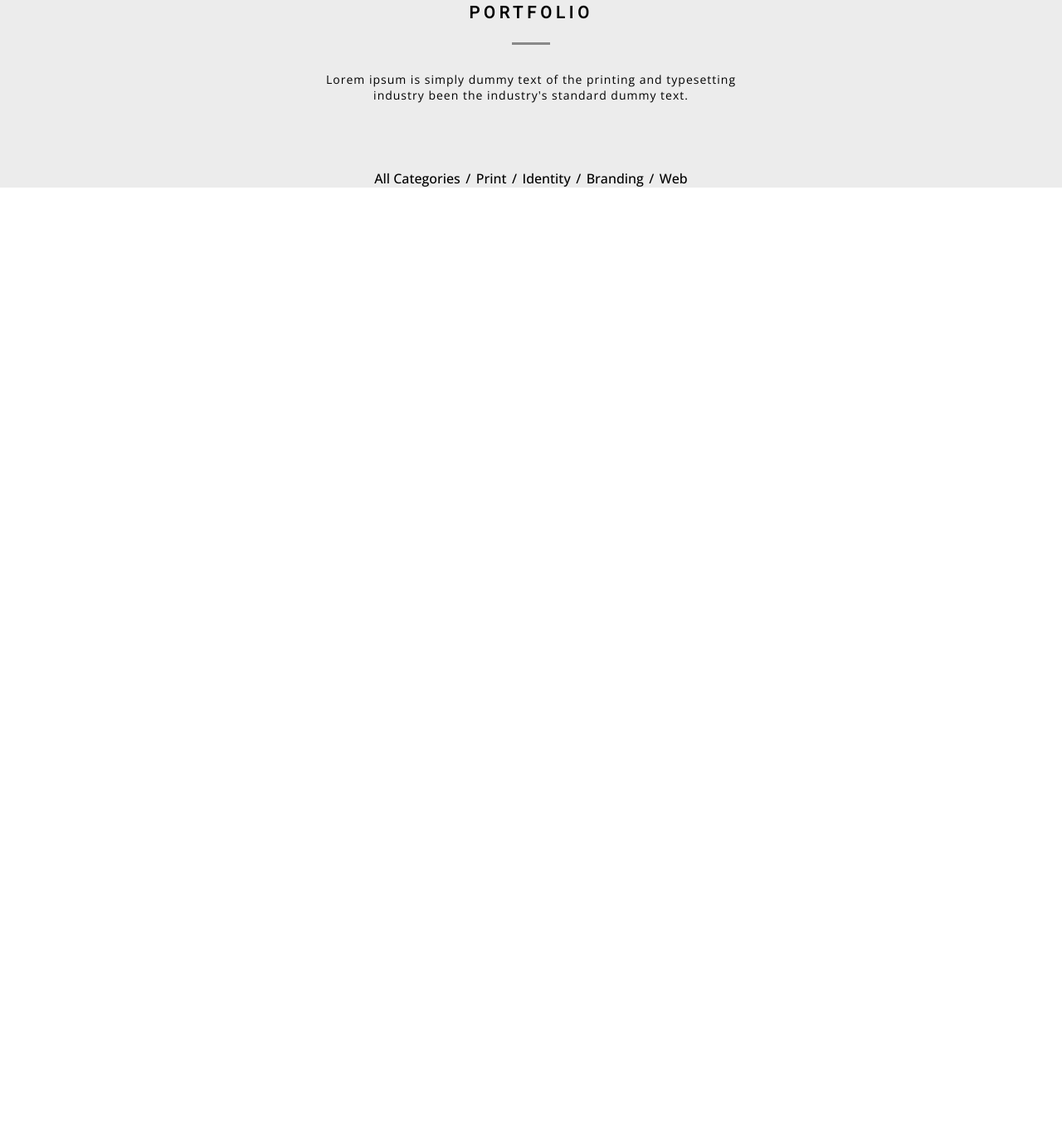
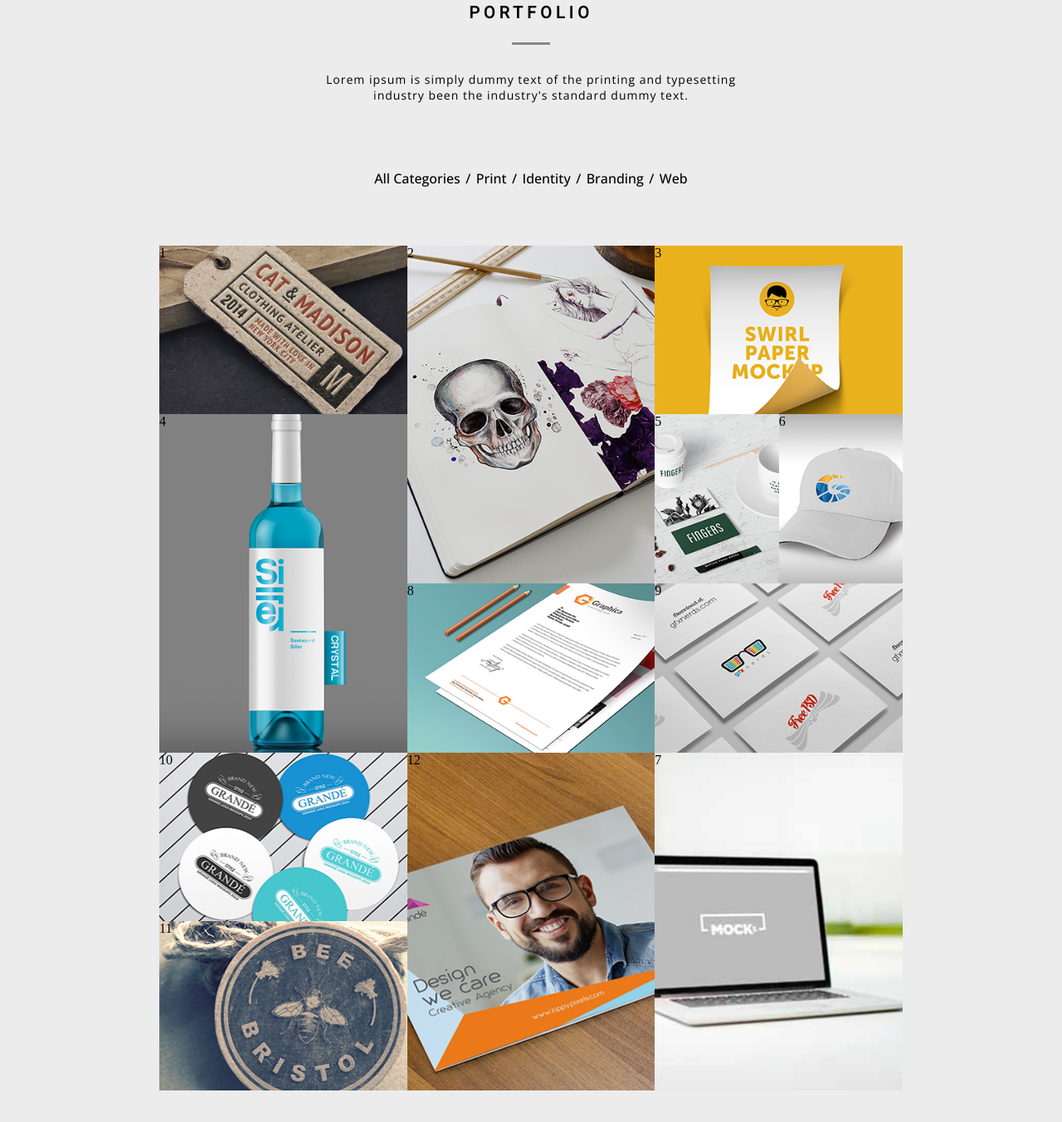
Before and after one commit to dragan0107/graxpo-project, a website: page page/index.html in a window 1280 px wide. Shown: the part 6894-8246 px from the top of the page at 83% size. Before the commit the page ends 7120 px from the top, so only its background shows below. Drawn offline with nearby package versions, Linux system fonts and the light colour scheme.

Commit message:
feat: Initial grid added

```diff
--- a/page/index.html
+++ b/page/index.html
@@ -335,6 +335,20 @@
           <li class="categ-name">Web</li>
         </ul>
       </div>
+      <div class="portfolio-grid">
+        <div class="portfolio-item-1">1</div>
+        <div class="portfolio-item-2">2</div>
+        <div class="portfolio-item-3">3</div>
+        <div class="portfolio-item-4">4</div>
+        <div class="portfolio-item-5">5</div>
+        <div class="portfolio-item-6">6</div>
+        <div class="portfolio-item-7">7</div>
+        <div class="portfolio-item-8">8</div>
+        <div class="portfolio-item-9">9</div>
+        <div class="portfolio-item-10">10</div>
+        <div class="portfolio-item-11">11</div>
+        <div class="portfolio-item-12">12</div>
+      </div>
     </section>
   </body>
 </html>
--- a/page/scss/sections/_portfolio.scss
+++ b/page/scss/sections/_portfolio.scss
@@ -16,4 +16,90 @@
       list-style: none;
     }
   }
+  .portfolio-grid {
+    display: grid;
+    width: 70%;
+    min-height: 70em;
+    max-height: 80em;
+    grid-template-columns: repeat(12, 1fr);
+    grid-template-rows: repeat(11, 1fr);
+    margin-top: 4.375em;
+
+    div {
+    }
+
+    .portfolio-item-1 {
+      grid-column: 1 / 5;
+      grid-row: 1 / 3;
+      background: yellow;
+      background: center / cover no-repeat
+        url('/page/images/portfolio-grid/p-img1.png');
+    }
+    .portfolio-item-2 {
+      grid-column: 5/9;
+      grid-row: 1/5;
+      background: center / cover no-repeat
+        url('/page/images/portfolio-grid/p-img3.png');
+    }
+    .portfolio-item-3 {
+      grid-column: 9 / -1;
+      grid-row: 1/3;
+      background: center / cover no-repeat
+        url('/page/images/portfolio-grid/p-img5.png');
+    }
+    .portfolio-item-4 {
+      grid-column: 1 / 5;
+      grid-row: 3/7;
+      background: center / cover no-repeat
+        url('/page/images/portfolio-grid/p-img2.png');
+    }
+    .portfolio-item-5 {
+      grid-column: 9 / 11;
+      grid-row: 3/5;
+      background: center / cover no-repeat
+        url('/page/images/portfolio-grid/p-img6.png');
+    }
+    .portfolio-item-6 {
+      grid-column: 11 / -1;
+      grid-row: 3/5;
+      background: center / cover no-repeat
+        url('/page/images/portfolio-grid/p-img7.png');
+    }
+    .portfolio-item-7 {
+      grid-column: 9 / -1;
+      grid-row: 7/11;
+      background: center / cover no-repeat
+        url('/page/images/portfolio-grid/p-img12.png');
+    }
+    .portfolio-item-8 {
+      grid-column: 5 / 9;
+      grid-row: 5/7;
+      background: center / cover no-repeat
+        url('/page/images/portfolio-grid/p-img4.png');
+    }
+    .portfolio-item-9 {
+      grid-column: 9 / -1;
+      grid-row: 5/7;
+      background: center / cover no-repeat
+        url('/page/images/portfolio-grid/p-img8.png');
+    }
+    .portfolio-item-10 {
+      grid-column: 1 / 5;
+      grid-row: 7/9;
+      background: center / cover no-repeat
+        url('/page/images/portfolio-grid/p-img9.png');
+    }
+    .portfolio-item-11 {
+      grid-column: 1 / 5;
+      grid-row: 9/11;
+      background: center / cover no-repeat
+        url('/page/images/portfolio-grid/p-img10.png');
+    }
+    .portfolio-item-12 {
+      grid-column: 5 / 9;
+      grid-row: 7/11;
+      background: center / cover no-repeat
+        url('/page/images/portfolio-grid/p-img11.png');
+    }
+  }
 }
```
Also changed, not shown: page/css/styles.css.
